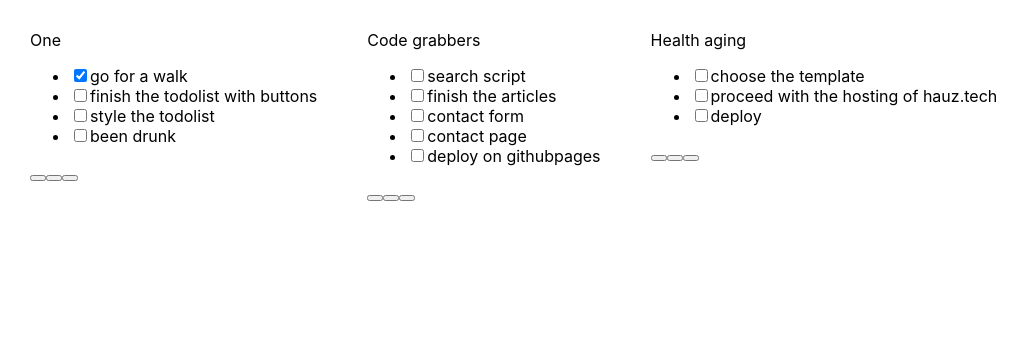
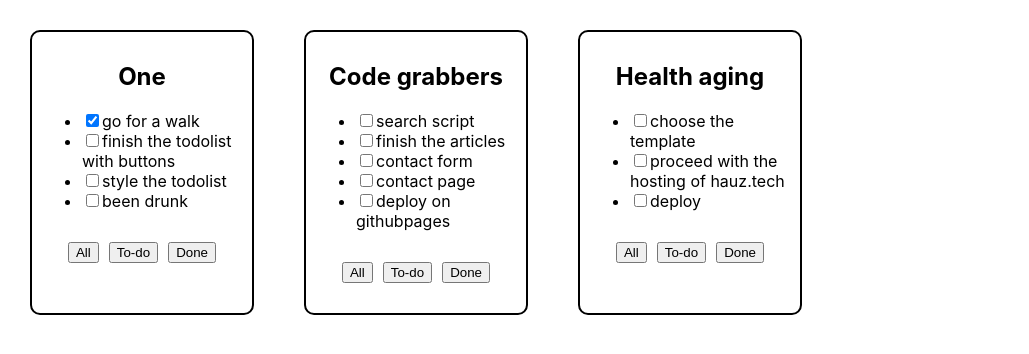
Before and after one commit to showermax/my-todolist, a React (Create React App) app: page / in a window 1280 px wide. Shown: the top 354 px of the page, without its empty margins (0-1029 px from the left). Built offline with nearby package versions, Linux system fonts and the light colour scheme.

Commit message:
some styles

```diff
--- a/src/App.css
+++ b/src/App.css
@@ -6,7 +6,24 @@
 .App > div {
   margin-right: 50px;
 }
-
+.header {
+  text-align: center;
+}
+.wrapper {
+  border: solid 2px black;
+  border-radius: 10px;
+  box-shadow: 20px;
+  width: 200px;
+  padding: 10px;
+}
+.buttons {
+  text-align: center;
+  padding:10px;
+  margin-bottom: 5px;
+}
+.buttons > button{
+  margin: 5px;
+}
 .App-logo {
   height: 40vmin;
   pointer-events: none;
--- a/src/Todolist.tsx
+++ b/src/Todolist.tsx
@@ -11,14 +11,16 @@ type TasksType = {
 }
 export const Todolist = (props: PropsType) => {
     return (
-    <div>
-        <div className="header">{props.title}</div>
+    <div className = "wrapper">
+        <h2 className="header">{props.title}</h2>
         <ul>
             {props.tasks.map(el => <li key={el.id}><input type="checkbox" checked={el.isDone}/>{el.name}</li>)}
         </ul>
-        <button></button>
-        <button></button>
-        <button></button>
+        <div className="buttons">
+            <button>All</button>
+            <button>To-do</button>
+            <button>Done</button>
+        </div>
     </div>
     )
 }
```
